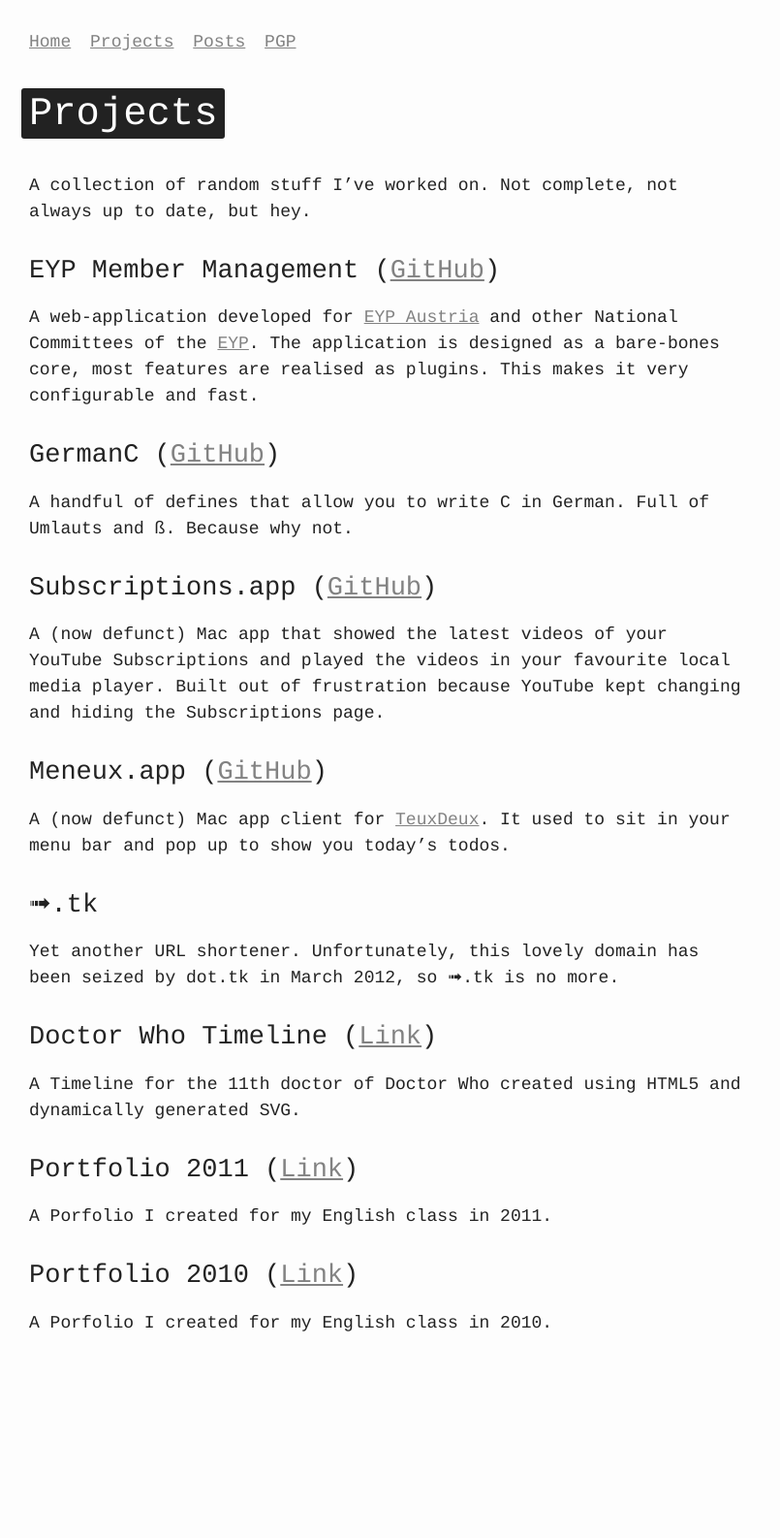
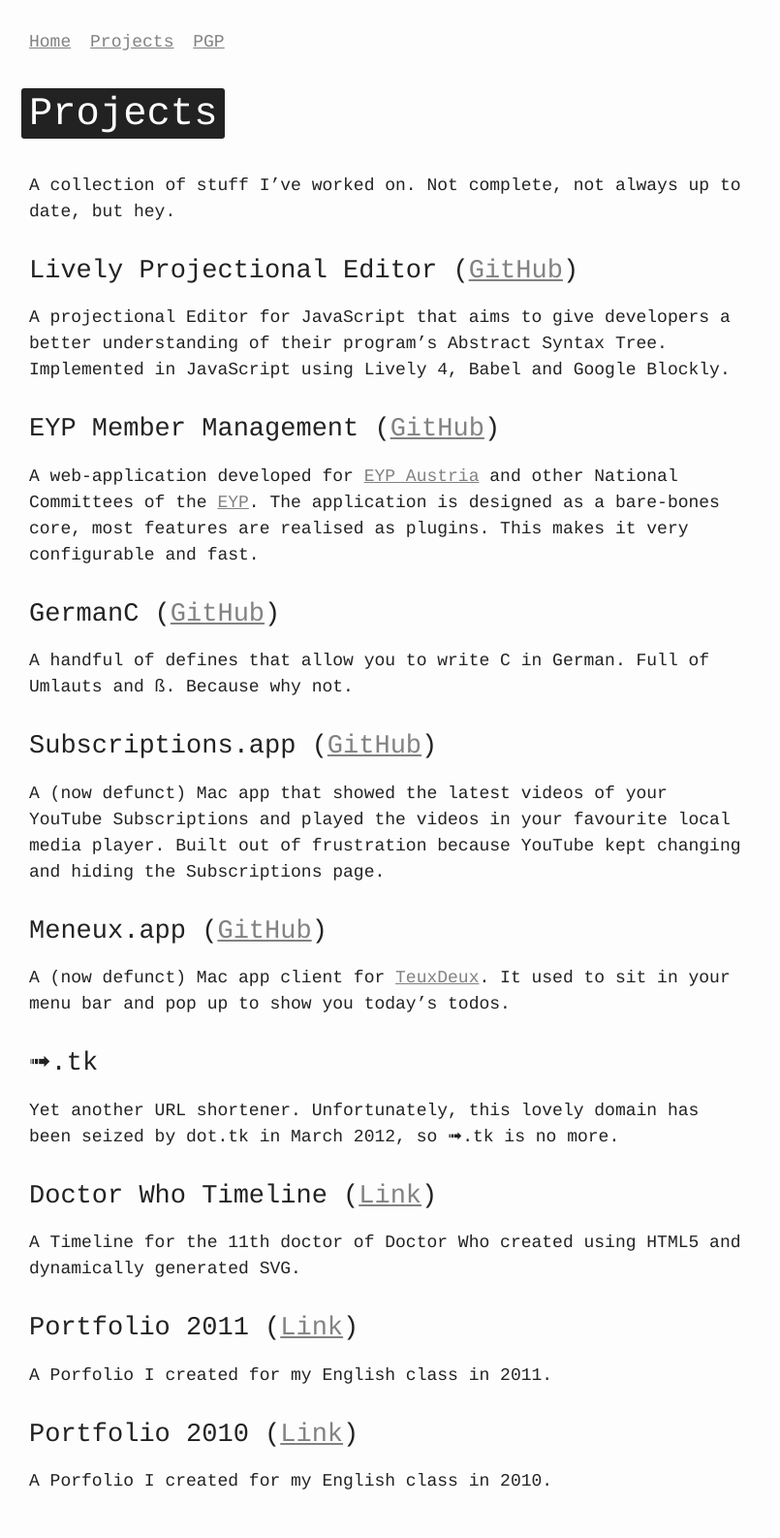
Before and after one commit to davidrauch/davidrauch.at, a Jekyll site: the page built from projects/index.md, in a window 1280 px wide. Shown: the whole page at 97% size, without its empty margins (0-805 px from the left). Built offline with Jekyll 4.4.1, drawn with Linux system fonts in a browser that asks for light colours; before the commit the page ends 1423 px from its top, so only the background shows below that.

Commit message:
Updated projects, removed posts

```diff
--- a/_includes/header.html
+++ b/_includes/header.html
@@ -3,7 +3,6 @@
 	<ul class="navigation-list">
 		<li><a href="/">Home</a></li>
 		<li><a href="/projects">Projects</a></li>
-		<li><a href="/posts">Posts</a></li>
 		<li><a href="/pgp">PGP</a></li>
 	</ul>
 
--- a/projects/index.md
+++ b/projects/index.md
@@ -3,7 +3,11 @@ layout: page
 title: Projects
 ---
 
-A collection of random stuff I've worked on. Not complete, not always up to date, but hey.
+A collection of stuff I've worked on. Not complete, not always up to date, but hey.
+
+## Lively Projectional Editor ([GitHub](https://github.com/LivelyKernel/lively4-projectional-editor))
+
+A projectional Editor for JavaScript that aims to give developers a better understanding of their program's Abstract Syntax Tree. Implemented in JavaScript using Lively 4, Babel and Google Blockly.
 
 ## EYP Member Management ([GitHub](https://github.com/eyp-developers/eyp-member-database))
 
```
